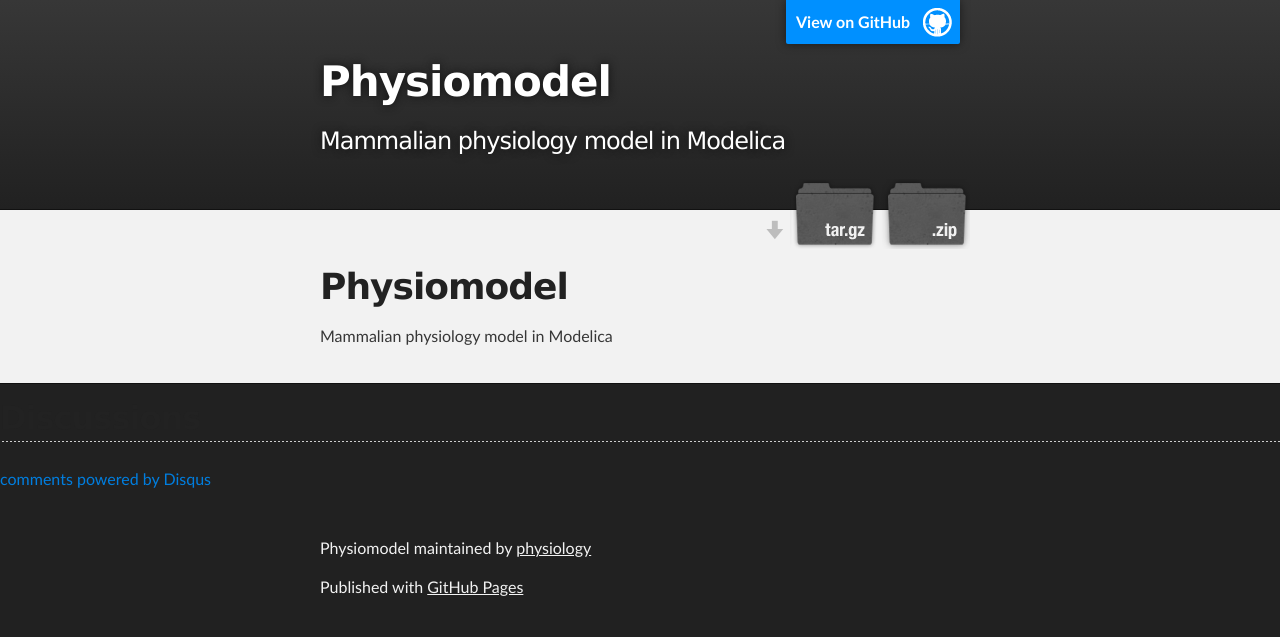
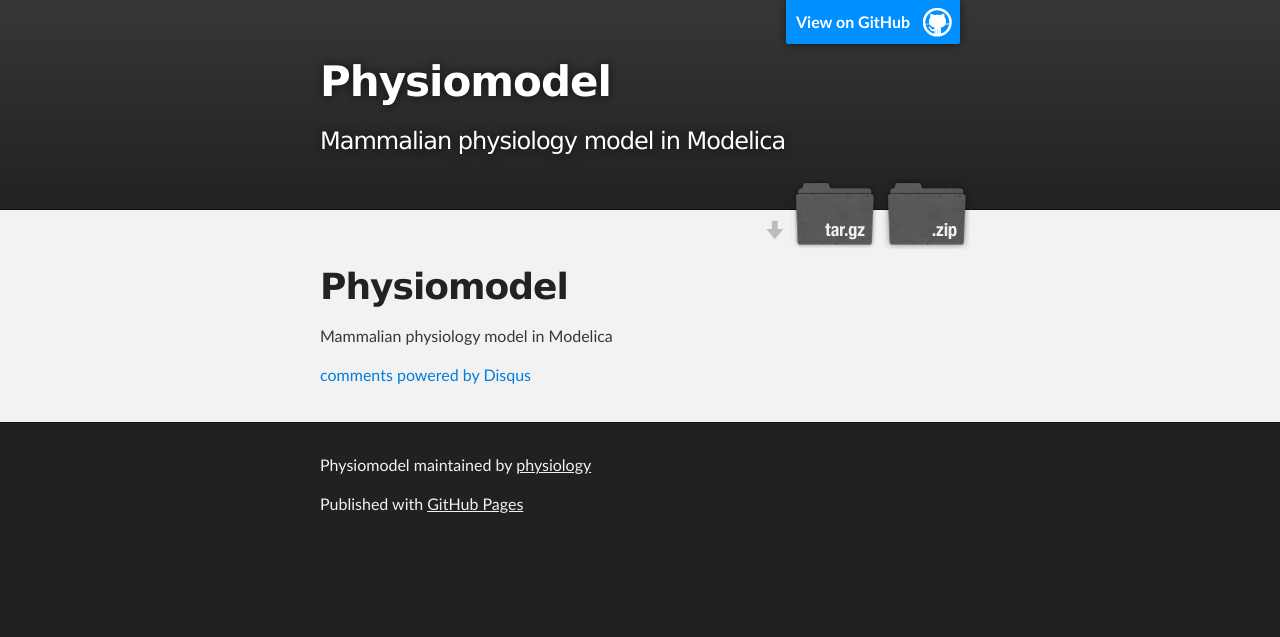
Before and after one commit to physiology/Physiomodel, a plain HTML site: page index.html in a window 1280 px wide. Drawn offline with Linux system fonts and the light colour scheme; a script that the page names is missing.

Commit message:
formatting

```diff
--- a/index.html
+++ b/index.html
@@ -35,10 +35,10 @@
 <a name="physiomodel" class="anchor" href="#physiomodel"><span class="octicon octicon-link"></span></a>Physiomodel</h1>
 
 <p>Mammalian physiology model in Modelica</p>
-      </section>
-    </div>
 
-    <h2>Discussions</h2>
+
+
+
     <p>
  <div id="disqus_thread"></div>
     <script type="text/javascript">
@@ -54,9 +54,10 @@
     </script>
     <noscript>Please enable JavaScript to view the <a href="http://disqus.com/?ref_noscript">comments powered by Disqus.</a></noscript>
     <a href="http://disqus.com" class="dsq-brlink">comments powered by <span class="logo-disqus">Disqus</span></a>
+    </p>
 
-
-    </p>
+    </section>
+    </div>
     <!-- FOOTER  -->
     <div id="footer_wrap" class="outer">
       <footer class="inner">
```
